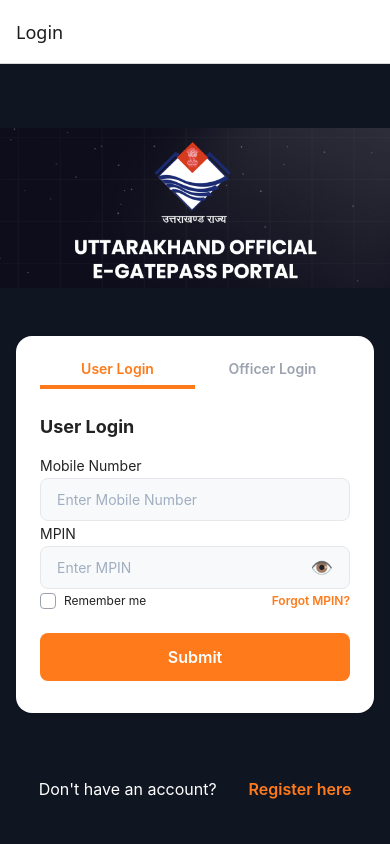
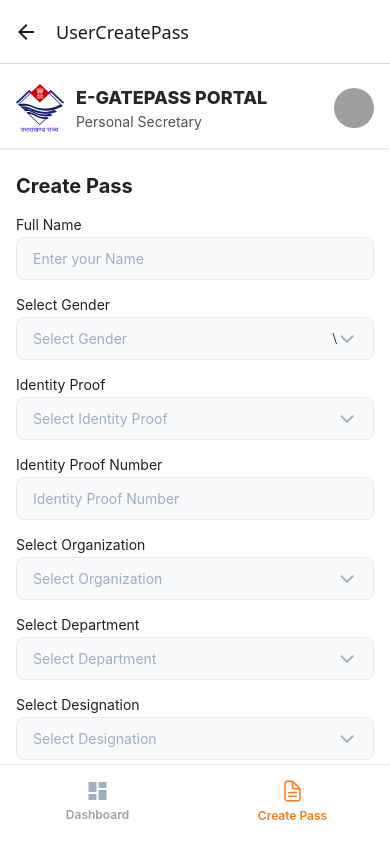
Before and after one commit to yogeshsharmavlogs/egate-pass, a React Native app: screen /UserCreatePass in a window 390 px wide. Built offline with nearby package versions, Linux system fonts and the light colour scheme; grey boxes are pictures that could not be loaded.

Commit message:
create userCreatePass screen and udate AppNavigator

```diff
--- /dev/null
+++ b/components/UserCreatePass.tsx
@@ -0,0 +1,146 @@
+import { View, Text, TextInput, TouchableOpacity, ScrollView } from 'react-native';
+import { Ionicons } from '@expo/vector-icons';
+import UserLayout from './UserLayout';
+
+export default function UserCreatePass({ navigation }: any) {
+  return (
+    <UserLayout navigation={navigation} active="CreatePass" className="flex-1 bg-white">
+      <ScrollView className="flex-1" contentContainerStyle={{ paddingBottom: 100 }}>
+        <View className="px-4 pt-6">
+          <Text className="text-xl font-bold text-[#222] mb-4">Create Pass</Text>
+
+          <Text className="mb-1 text-[#222]">Full Name</Text>
+          <TextInput
+            className="mb-4 rounded-lg border border-[#E5E7EB] bg-[#F7F9FB] px-4 py-3"
+            placeholder="Enter your Name"
+            placeholderTextColor="#A0AEC0"
+          />
+
+          <Text className="mb-1 text-[#222]">Select Gender</Text>
+          <View className="mb-4 flex-row items-center rounded-lg border border-[#E5E7EB] bg-[#F7F9FB] px-4">
+            <TextInput
+              className="flex-1 py-3"
+              placeholder="Select Gender"
+              placeholderTextColor="#A0AEC0"
+              editable={false}
+            />\
+            <Ionicons name="chevron-down" size={20} color="#A0AEC0" />
+          </View>
+
+          <Text className="mb-1 text-[#222]">Identity Proof</Text>
+          <View className="mb-4 flex-row items-center rounded-lg border border-[#E5E7EB] bg-[#F7F9FB] px-4">
+            <TextInput
+              className="flex-1 py-3"
+              placeholder="Select Identity Proof"
+              placeholderTextColor="#A0AEC0"
+              editable={false}
+            />
+            <Ionicons name="chevron-down" size={20} color="#A0AEC0" />
+          </View>
+
+          <Text className="mb-1 text-[#222]">Identity Proof Number</Text>
+          <TextInput
+            className="mb-4 rounded-lg border border-[#E5E7EB] bg-[#F7F9FB] px-4 py-3"
+            placeholder="Identity Proof Number"
+            placeholderTextColor="#A0AEC0"
+          />
+
+          <Text className="mb-1 text-[#222]">Select Organization</Text>
+          <View className="mb-4 flex-row items-center rounded-lg border border-[#E5E7EB] bg-[#F7F9FB] px-4">
+            <TextInput
+              className="flex-1 py-3"
+              placeholder="Select Organization"
+              placeholderTextColor="#A0AEC0"
+              editable={false}
+            />
+            <Ionicons name="chevron-down" size={20} color="#A0AEC0" />
+          </View>
+
+          <Text className="mb-1 text-[#222]">Select Department</Text>
+          <View className="mb-4 flex-row items-center rounded-lg border border-[#E5E7EB] bg-[#F7F9FB] px-4">
+            <TextInput
+              className="flex-1 py-3"
+              placeholder="Select Department"
+              placeholderTextColor="#A0AEC0"
+              editable={false}
+            />
+            <Ionicons name="chevron-down" size={20} color="#A0AEC0" />
+          </View>
+
+          <Text className="mb-1 text-[#222]">Select Designation</Text>
+          <View className="mb-4 flex-row items-center rounded-lg border border-[#E5E7EB] bg-[#F7F9FB] px-4">
+            <TextInput
+              className="flex-1 py-3"
+              placeholder="Select Designation"
+              placeholderTextColor="#A0AEC0"
+              editable={false}
+            />
+            <Ionicons name="chevron-down" size={20} color="#A0AEC0" />
+          </View>
+
+          <Text className="mb-1 text-[#222]">Select Visiting Officer</Text>
+          <View className="mb-4 flex-row items-center rounded-lg border border-[#E5E7EB] bg-[#F7F9FB] px-4">
+            <TextInput
+              className="flex-1 py-3"
+              placeholder="Select Visiting Officer"
+              placeholderTextColor="#A0AEC0"
+              editable={false}
+            />
+            <Ionicons name="chevron-down" size={20} color="#A0AEC0" />
+          </View>
+
+          <Text className="mb-1 text-[#222]">Purpose of Visit</Text>
+          <View className="mb-4 flex-row items-center rounded-lg border border-[#E5E7EB] bg-[#F7F9FB] px-4">
+            <TextInput
+              className="flex-1 py-3"
+              placeholder="Select Purpose of Visit"
+              placeholderTextColor="#A0AEC0"
+              editable={false}
+            />
+            <Ionicons name="chevron-down" size={20} color="#A0AEC0" />
+          </View>
+
+          <Text className="mb-1 text-[#222]">Appointment Date</Text>
+          <View className="mb-4 flex-row items-center rounded-lg border border-[#E5E7EB] bg-[#F7F9FB] px-4">
+            <TextInput
+              className="flex-1 py-3"
+              placeholder="Appointment Date"
+              placeholderTextColor="#A0AEC0"
+              editable={false}
+            />
+            <Ionicons name="calendar-outline" size={20} color="#A0AEC0" />
+          </View>
+
+          <Text className="mb-1 text-[#222]">Appointment Time</Text>
+          <TextInput
+            className="mb-4 rounded-lg border border-[#E5E7EB] bg-[#F7F9FB] px-4 py-3"
+            placeholder="Appointment Time"
+            placeholderTextColor="#A0AEC0"
+          />
+
+          <Text className="mb-1 text-[#222]">Meeting Agenda</Text>
+          <TextInput
+            className="mb-4 rounded-lg border border-[#E5E7EB] bg-[#F7F9FB] px-4 py-3"
+            placeholder="Meeting Agenda"
+            placeholderTextColor="#A0AEC0"
+            multiline
+            numberOfLines={3}
+          />
+
+          <Text className="mb-1 text-[#222]">Upload Photo</Text>
+          <View className="mb-8 items-center justify-center rounded-xl border-2 border-dashed border-[#E5E7EB] bg-[#F7F9FB] py-8">
+            <Ionicons name="cloud-upload-outline" size={36} color="#A0AEC0" />
+            <Text className="mt-2 text-xs text-[#FF7A1A] font-semibold">
+              Upload a file or drag and drop
+            </Text>
+            <Text className="text-xs text-gray-400">PNG, JPG, GIF up to 10MB</Text>
+          </View>
+
+          <TouchableOpacity className="mb-8 bg-[#FF7A1A] rounded-xl py-4">
+            <Text className="text-white text-center font-semibold text-base">Apply PASS</Text>
+          </TouchableOpacity>
+        </View>
+      </ScrollView>
+    </UserLayout>
+  );
+}
--- a/navigation/AppNavigator.tsx
+++ b/navigation/AppNavigator.tsx
@@ -2,7 +2,7 @@
 import { createNativeStackNavigator } from '@react-navigation/native-stack';
 import Login from '../components/Login';
 import RegisterScreen from '../components/Register';
-import { UserDashboard } from '../components/UserDashboard';
+import { PersonalSecretaryDashboard } from '../components/PersonalSecretaryDashboard';
 import OfficerLogin from 'components/OfficerLogin';
 import VisitorDetailsModal from 'components/VisitorDetails';
 import AppHeader from 'components/AppHeader';
@@ -11,7 +11,8 @@
 import EditProfile from 'components/EditProfile';
 import SecretaryReport from 'components/SecretaryReport';
 import { AdminDashboard } from 'components/AdminDashboard';
-import CreateOptionsScreen from 'components/CreateOptionsScreen';
+import { UserDashboard } from 'components/UserDashboard';
+import UserCreatePass from 'components/UserCreatePass';
 
 const Stack = createNativeStackNavigator();
 
@@ -22,6 +23,7 @@
         <Stack.Screen name="Login" component={Login} />
         <Stack.Screen name="RegisterScreen" component={RegisterScreen} />
         <Stack.Screen name="UserDashboard" component={UserDashboard} />
+        <Stack.Screen name="PersonalSecretaryDashboard" component={PersonalSecretaryDashboard} />
         <Stack.Screen name="OfficerLogin" component={OfficerLogin} />
         <Stack.Screen name="VisitorDetail" component={VisitorDetailsModal} />
         <Stack.Screen name="AppHeader" component={AppHeader} />
@@ -30,6 +32,7 @@
         <Stack.Screen name="EditProfile" component={EditProfile} />
         <Stack.Screen name="SecretaryReport" component={SecretaryReport} />
         <Stack.Screen name="AdminDashboard" component={AdminDashboard} />
+        <Stack.Screen name="UserCreatePass" component={UserCreatePass} />
       </Stack.Navigator>
     </NavigationContainer>
   );
```
